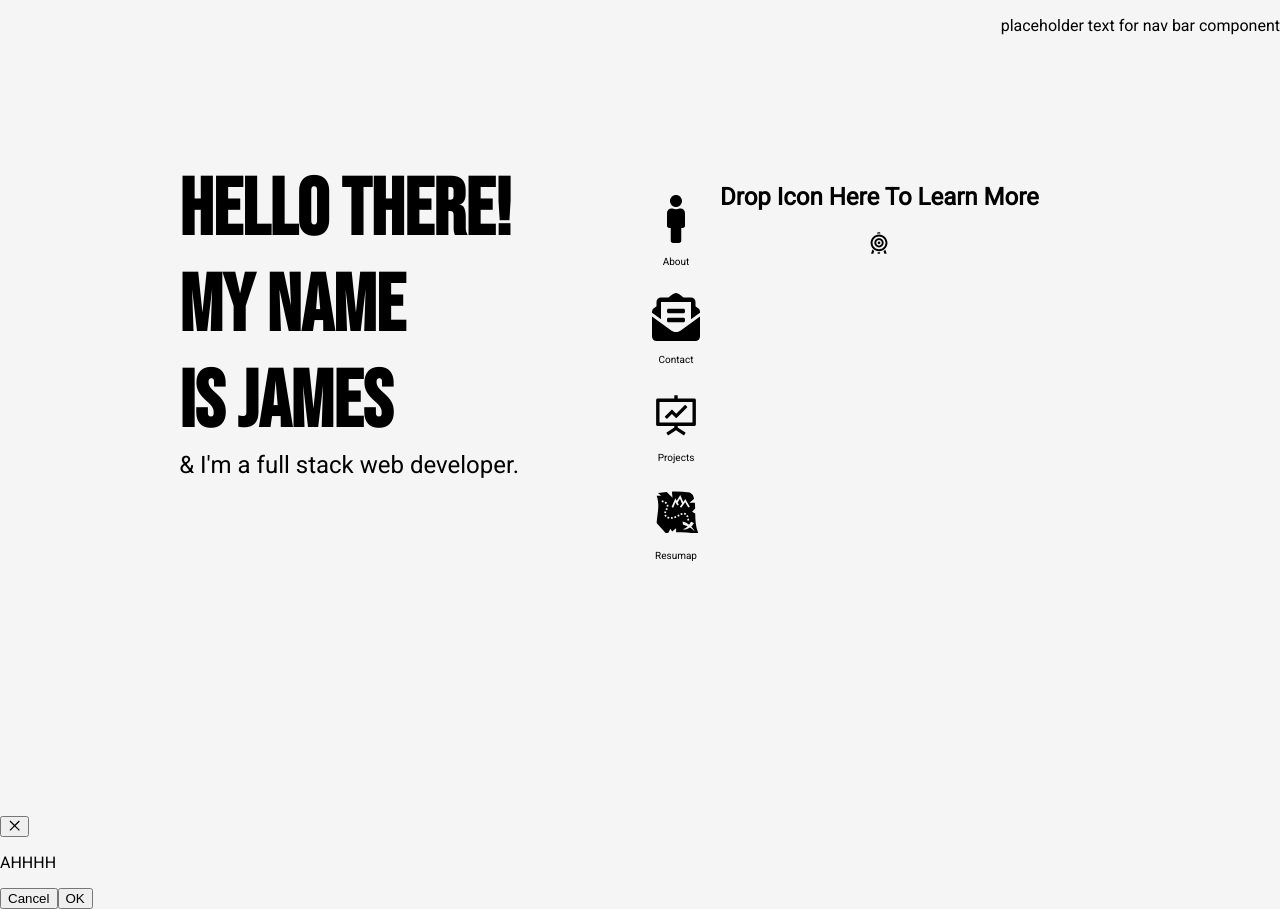
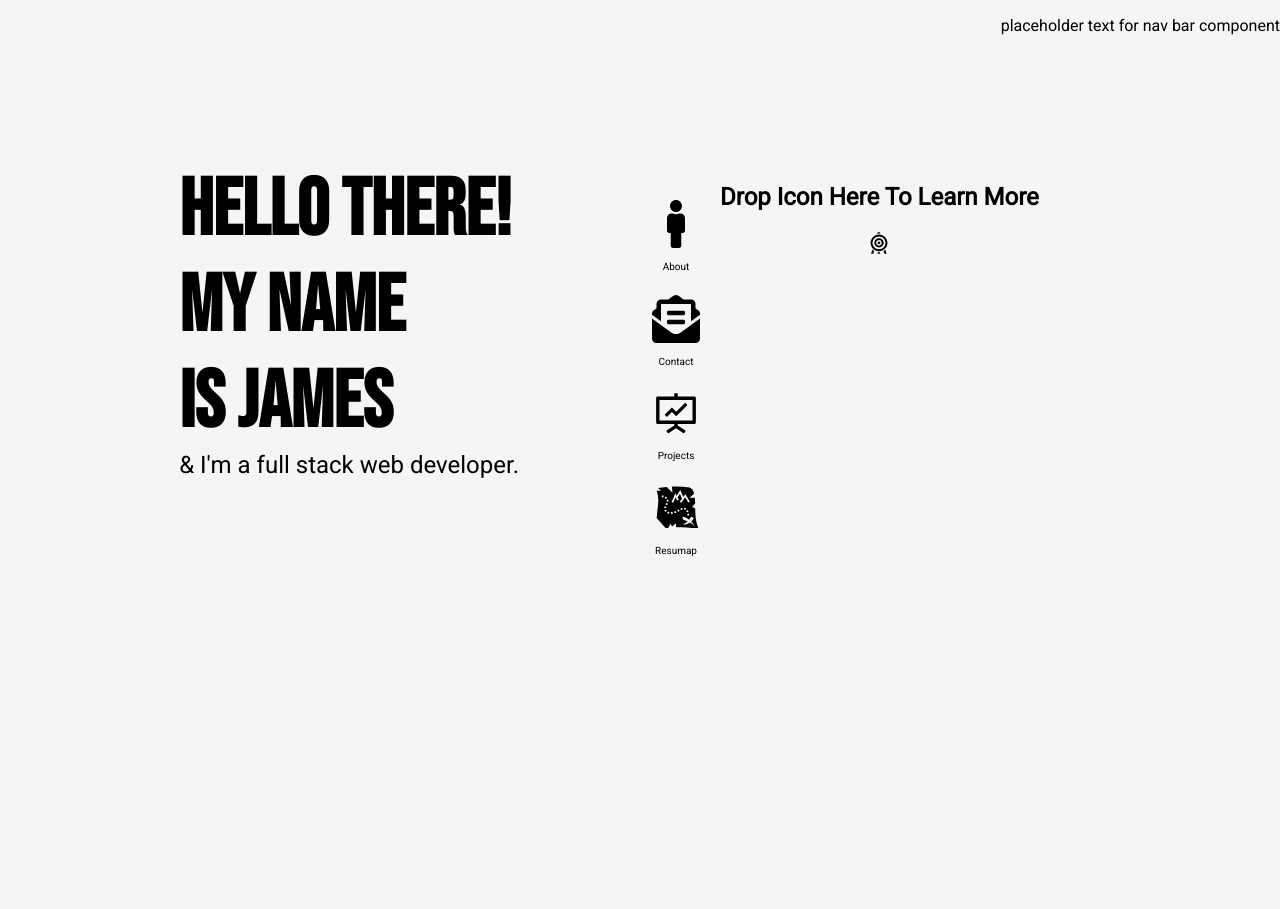
Before and after one commit to jameslcarpino/portfolio, a React (Create React App) app in the folder portfolio/: page / in a window 1280 px wide. After the commit the page ends 816 px from the top, so only its background shows below. Built offline with nearby package versions, Linux system fonts and the light colour scheme.

Commit message:
pages linking out correctly

```diff
--- a/portfolio/package.json
+++ b/portfolio/package.json
@@ -9,6 +9,7 @@
     "react": "^16.13.1",
     "react-beautiful-dnd": "^13.0.0",
     "react-dom": "^16.13.1",
+    "react-router-dom": "^5.2.0",
     "react-scripts": "3.4.3",
     "typescript": "^4.0.3",
     "uuid": "^8.3.0",
--- a/portfolio/src/App.js
+++ b/portfolio/src/App.js
@@ -1,12 +1,29 @@
 import React from "react";
 import Home from "./components/Home";
-//import Test from "./components/Test";
-
+import { Route } from "react-router-dom";
+import About from "./components/About";
+import Contact from "./components/Contact";
+import Projects from "./components/Projects";
+import Resumap from "./components/Resumap";
 function App() {
   return (
     <div className="App">
-      <Home></Home>
-      {/* <Test></Test> */}
+      <Route exact path="/">
+        <Home></Home>
+      </Route>
+      <Route path="/about">
+        <About />
+      </Route>
+
+      <Route path="/contact">
+        <Contact />
+      </Route>
+      <Route path="/projects">
+        <Projects />
+      </Route>
+      <Route path="/resumap">
+        <Resumap />
+      </Route>
     </div>
   );
 }
--- /dev/null
+++ b/portfolio/src/components/About.js
@@ -0,0 +1,5 @@
+import React from "react";
+
+export default function About() {
+  return <div>About Page</div>;
+}
--- /dev/null
+++ b/portfolio/src/components/Contact.js
@@ -0,0 +1,5 @@
+import React from "react";
+
+export default function Contact() {
+  return <div>Contact</div>;
+}
--- /dev/null
+++ b/portfolio/src/components/Projects.js
@@ -0,0 +1,5 @@
+import React from "react";
+
+export default function Projects() {
+  return <div>Projects</div>;
+}
--- /dev/null
+++ b/portfolio/src/components/Resumap.js
@@ -0,0 +1,5 @@
+import React from "react";
+
+export default function Resumap() {
+  return <div>RESUMAP</div>;
+}
--- a/portfolio/src/components/Test.js
+++ b/portfolio/src/components/Test.js
@@ -4,7 +4,9 @@ import { v4 as uuid } from "uuid";
 import { FaMale, FaEnvelopeOpenText } from "react-icons/fa";
 import { AiOutlineFundProjectionScreen } from "react-icons/ai";
 import { GiTreasureMap, GiArcheryTarget } from "react-icons/gi";
-import { Modal } from "antd";
+
+import { Link, Route, useHistory } from "react-router-dom";
+import About from "../components/About";
 
 const iconArray = [
   { id: uuid(), content: <FaMale />, desc: "About" },
@@ -26,41 +28,20 @@ const columnsFromBackend = {
 };
 
 function Test() {
+  const { push } = useHistory();
   const [columns, setColumns] = useState(columnsFromBackend);
-  const [about, setAbout] = useState(true);
-  const [contact, setContact] = useState(true);
-  const [proj, setProj] = useState(true);
-  const [rmap, setRmap] = useState(true);
-  const [visible, setVisible] = useState(false);
 
-  let showModal = () => {
-    setVisible(true);
-  };
-
-  let handleOk = (e) => {
-    console.log(e);
-    setVisible(false);
-  };
-
-  let handleCancel = (e) => {
-    setVisible(false);
-  };
-
-  const handleLaunchModal = (d) => {
+  const handleLaunch = (d) => {
     console.log("getting the information from destIcons:", d.desc);
     console.log(("getting destIcons id:", d.id));
     if (d.desc === "About") {
-      setAbout(true);
-      console.log("ABOUT", about);
+      push("/about");
     } else if (d.desc === "Contact") {
-      setContact(!contact);
-      console.log("Contact", contact);
+      push("/contact");
     } else if (d.desc === "Resumap") {
-      setRmap(true);
-      console.log("Resumap", rmap);
+      push("/resumap");
     } else if (d.desc === "Projects") {
-      setProj(true);
-      console.log("Proj", proj);
+      push("/projects");
     }
   };
 
@@ -75,7 +56,7 @@ function Test() {
       const desticons = [...destColumn.icons];
       const [removed] = sourceicons.splice(source.index, 1);
       desticons.splice(destination.index, 0, removed);
-      handleLaunchModal(...desticons);
+      handleLaunch(...desticons);
 
       setColumns({
         ...columns,
@@ -105,17 +86,6 @@ function Test() {
 
   return (
     <div style={{ display: "flex", justifyContent: "center", height: "100%" }}>
-      {!about ? null : (
-        <Modal
-          visible={!visible}
-          onOk={handleOk}
-          onCancel={handleCancel}
-          onMouseUp={showModal}
-        >
-          {console.log("modal", visible)}
-          <p>AHHHH</p>
-        </Modal>
-      )}
       <DragDropContext
         onDragEnd={(result) => onDragEnd(result, columns, setColumns)}
       >
@@ -140,16 +110,11 @@ function Test() {
                             background: "#f5f5f5",
 
                             padding: 4,
-                            border: snapshot.isDraggingOver
-                              ? "1px black solid"
-                              : null,
-                            borderRadius: snapshot.IsDraggingOver
-                              ? "10px"
-                              : null,
+
                             height: "49vh",
                             display: "flex",
                             flexDirection: "column",
-                            justifyContent: "space-around",
+                            justifyContent: "space-evenly",
                           }}
                         >
                           {column.icons.map((item, index) => {
@@ -168,7 +133,7 @@ function Test() {
                                       style={{
                                         userSelect: "none",
                                         // margin: "0 0 8px 0",
-                                        fontSize: "50px",
+                                        fontSize: "2.5rem",
                                         textAlign: "center",
                                         color: "black",
                                         ...provided.draggableProps.style,
--- a/portfolio/src/index.js
+++ b/portfolio/src/index.js
@@ -3,10 +3,15 @@ import ReactDOM from "react-dom";
 import "./main.css";
 import App from "./App";
 import * as serviceWorker from "./serviceWorker";
+import { BrowserRouter as Router, withRouter } from "react-router-dom";
+
+const AppWithRouter = withRouter(App);
 
 ReactDOM.render(
   <React.StrictMode>
-    <App />
+    <Router>
+      <AppWithRouter />
+    </Router>
   </React.StrictMode>,
   document.getElementById("root")
 );
```
Also changed, not shown: 1 other file (tests, documents, lock files or other folders).
